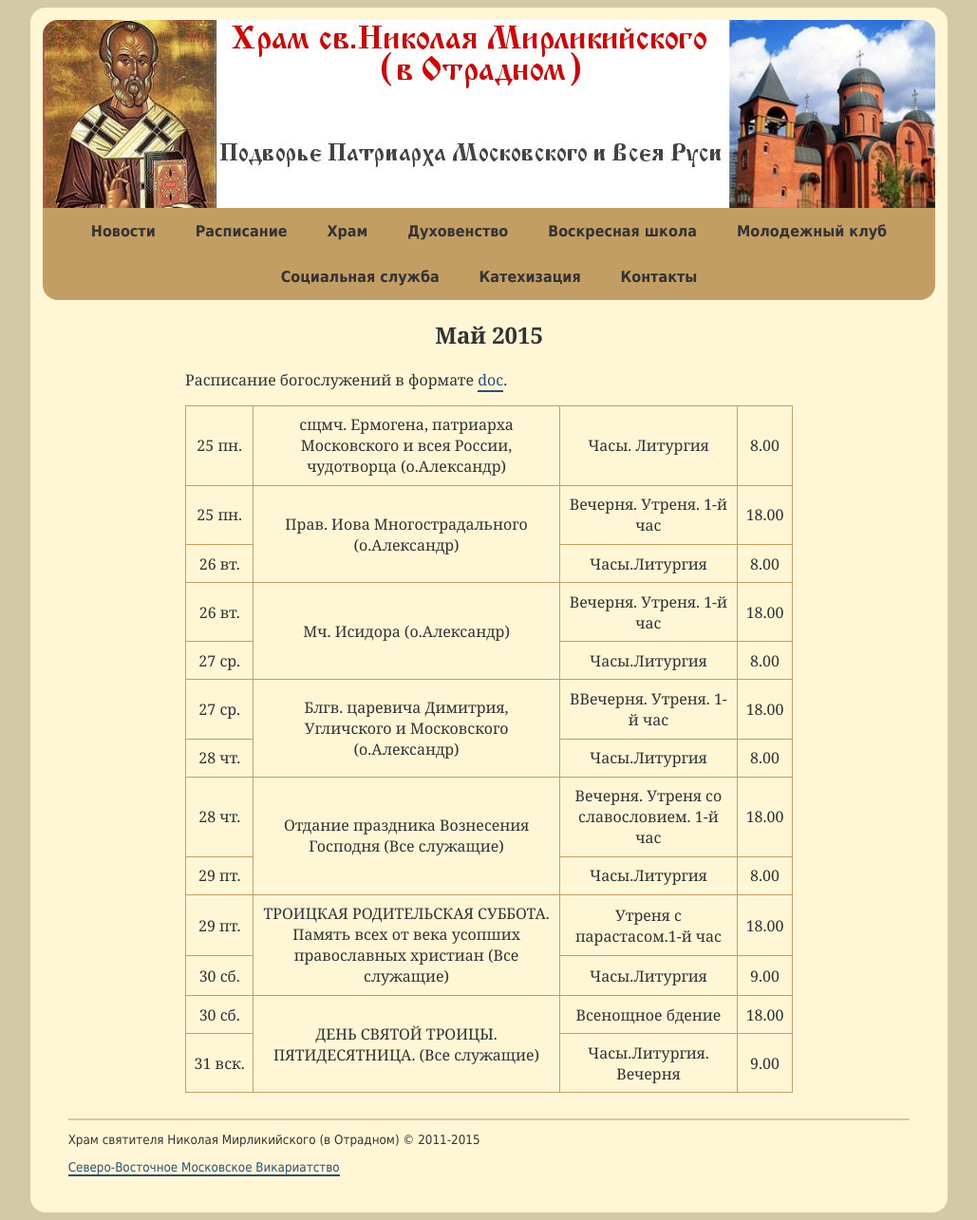
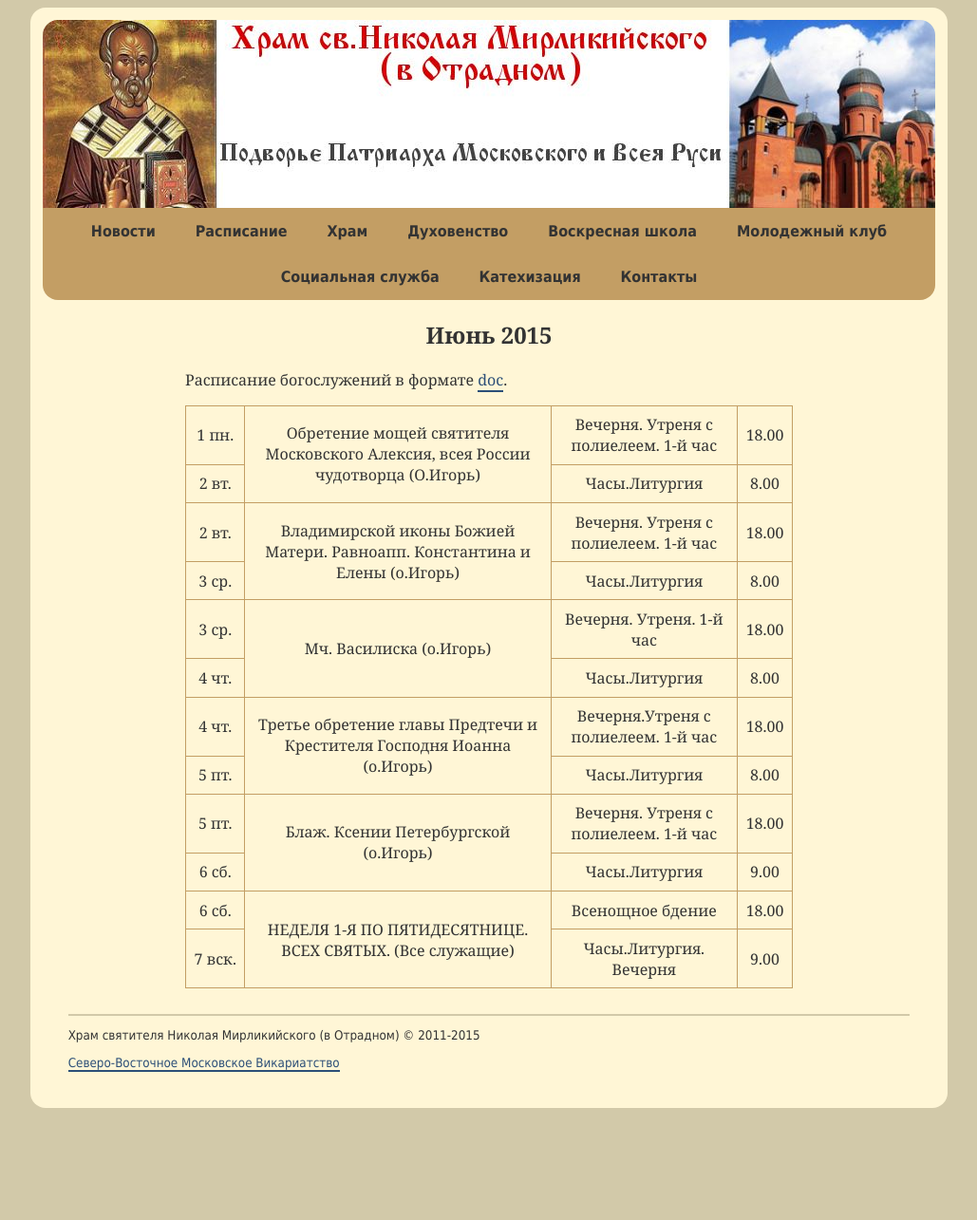
Before and after one commit to hramotradnoe/hramotradnoe.github.io, a Jekyll site: the page built from schedule/index.html, in a window 1280 px wide. Shown: the whole page at 95% size, without its empty margins (125-1154 px from the left). Built offline with Jekyll 4.4.1, drawn with Linux system fonts in a browser that asks for light colours; Markdown is read by kramdown in place of the engine named in the settings; after the commit the page ends 1175 px from its top, so only the background shows below that.

Commit message:
обновлено расписание на июнь

```diff
--- a/_data/schedule.yml
+++ b/_data/schedule.yml
@@ -1,56 +1,51 @@
-period: Май 2015
-link: https://docs.google.com/document/d/1_AY-_QHe8g8jIL_658jXUBTbY1ISJEbWjZa6nQJsNtQ/edit
+period: Июнь 2015
+link: https://docs.google.com/document/d/1mkG4r-YrcDYDWZSIEG9O7rOB-xJhlT1tANaqyMLz204/edit?pli=1
 timetable:
- - description : "сщмч. Ермогена, патриарха Московского и всея России, чудотворца (о.Александр)"
+ - description : "Обретение мощей святителя Московского Алексия, всея России чудотворца (О.Игорь)"
    services    :
-      - day   : 25&nbsp;пн.
+      - day   : 1&nbsp;пн.
+        time  : '18.00'
+        title : "Вечерня. Утреня с полиелеем. 1-й час"
+      - day   : 2&nbsp;вт.
         time  : '8.00'
-        title : "Часы. Литургия"
- - description : "Прав. Иова Многострадального (о.Александр)"
+        title : "Часы.Литургия"
+ - description : "Владимирской иконы Божией Матери. Равноапп. Константина и Елены (о.Игорь)"
    services    :
-      - day   : 25&nbsp;пн.
+      - day   : 2&nbsp;вт.
+        time  : '18.00'
+        title : "Вечерня. Утреня с полиелеем. 1-й час"
+      - day   : 3&nbsp;ср.
+        time  : '8.00'
+        title : "Часы.Литургия"
+ - description : "Мч. Василиска (о.Игорь)"
+   services    :
+      - day   : 3&nbsp;ср.
         time  : '18.00'
         title : "Вечерня. Утреня. 1-й час"
-      - day   : 26&nbsp;вт.
+      - day   : 4&nbsp;чт.
         time  : '8.00'
         title : "Часы.Литургия"
- - description : "Мч. Исидора (о.Александр)"
+ - description : "Третье обретение главы Предтечи и Крестителя Господня Иоанна (о.Игорь)"
    services    :
-      - day   : 26&nbsp;вт.
+      - day   : 4&nbsp;чт.
         time  : '18.00'
-        title : "Вечерня. Утреня. 1-й час"
-      - day   : 27&nbsp;ср.
+        title : "Вечерня.Утреня с полиелеем. 1-й час"
+      - day   : 5&nbsp;пт.
         time  : '8.00'
         title : "Часы.Литургия"
- - description : "Блгв. царевича Димитрия, Угличского и Московского (о.Александр)"
+ - description : "Блаж. Ксении Петербургской (о.Игорь)"
    services    :
-      - day   : 27&nbsp;ср.
+      - day   : 5&nbsp;пт.
         time  : '18.00'
-        title : "ВВечерня. Утреня. 1-й час"
-      - day   : 28&nbsp;чт.
-        time  : '8.00'
-        title : "Часы.Литургия"
- - description : "Отдание праздника Вознесения Господня (Все служащие)"
-   services    :
-      - day   : 28&nbsp;чт.
-        time  : '18.00'
-        title : "Вечерня. Утреня со славословием. 1-й час"
-      - day   : 29&nbsp;пт.
-        time  : '8.00'
-        title : "Часы.Литургия"
- - description : "ТРОИЦКАЯ РОДИТЕЛЬСКАЯ СУББОТА. Память всех от века усопших православных христиан (Все служащие)"
-   services    :
-      - day   : 29&nbsp;пт.
-        time  : '18.00'
-        title : "Утреня с парастасом.1-й час"
-      - day   : 30&nbsp;сб.
+        title : "Вечерня. Утреня с полиелеем. 1-й час"
+      - day   : 6&nbsp;сб.
         time  : '9.00'
         title : "Часы.Литургия"
- - description : "ДЕНЬ СВЯТОЙ ТРОИЦЫ. ПЯТИДЕСЯТНИЦА. (Все служащие)"
+ - description : "НЕДЕЛЯ 1-Я ПО ПЯТИДЕСЯТНИЦЕ. ВСЕХ СВЯТЫХ. (Все служащие)"
    services    :
-      - day   : 30&nbsp;сб.
+      - day   : 6&nbsp;сб.
         time  : '18.00'
         title : "Всенощное бдение"
-      - day   : 31&nbsp;вск.
+      - day   : 7&nbsp;вск.
         time  : '9.00'
         title : "Часы.Литургия. Вечерня"
```
